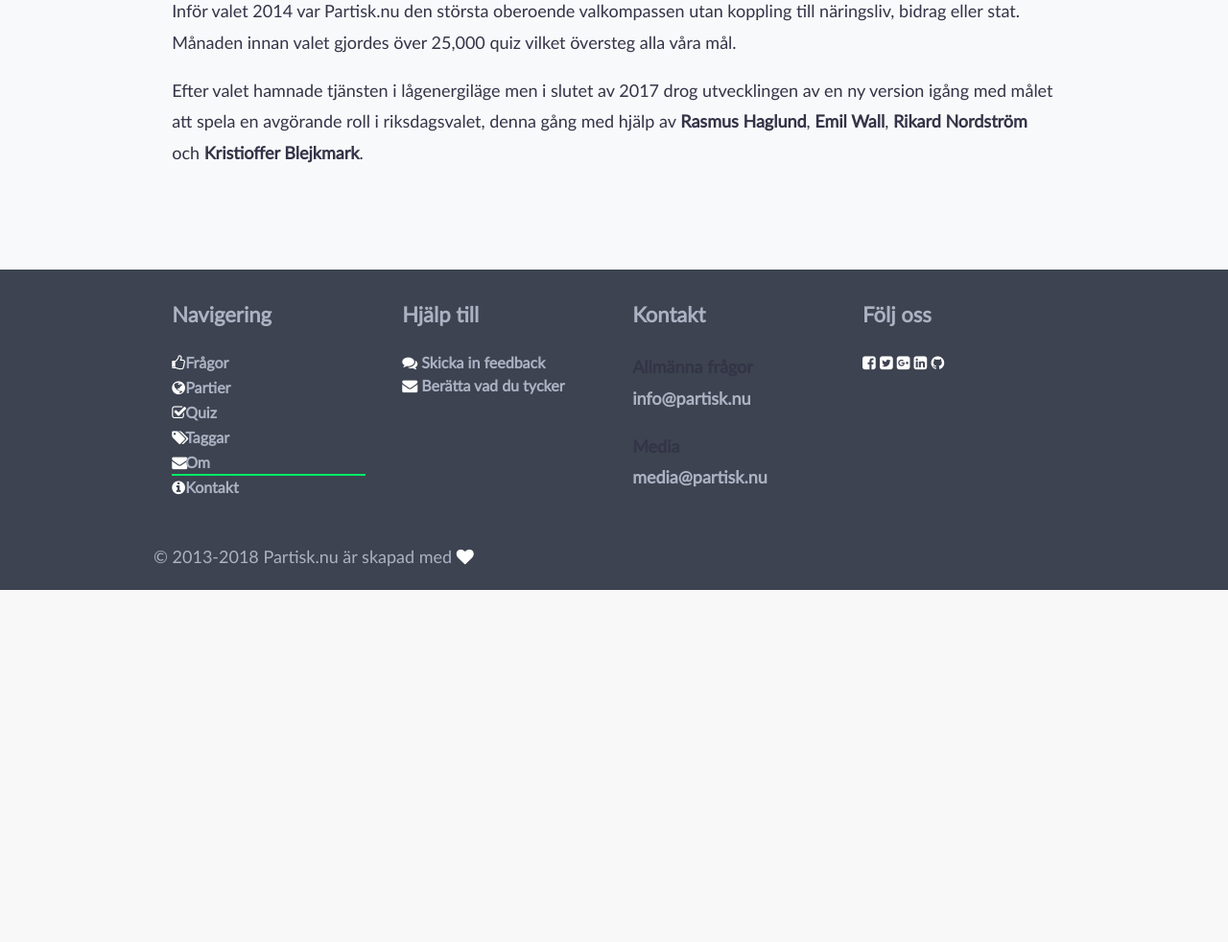
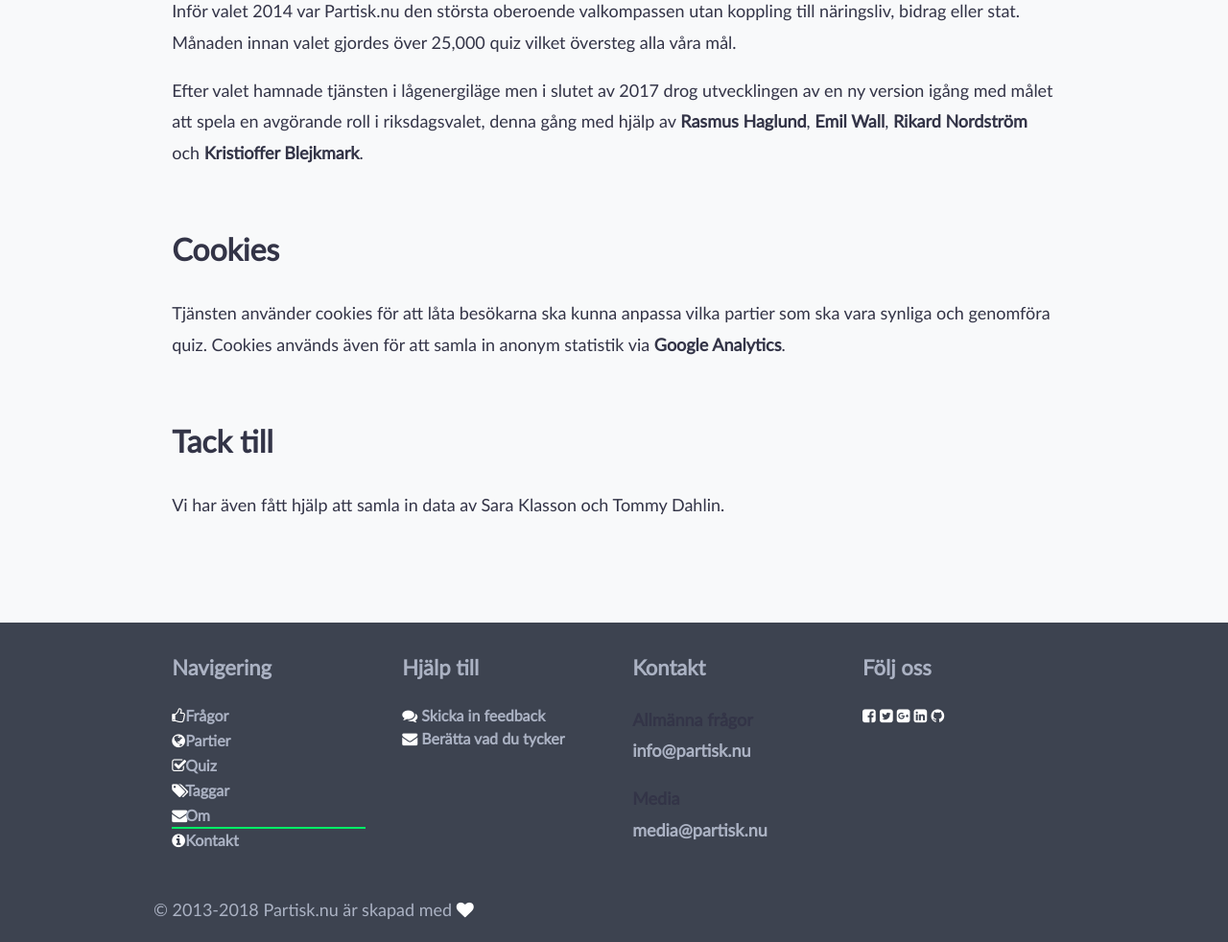
Before and after one commit to Partisk/Partisk.nu, a Django app: page /om/ in a window 1280 px wide. Shown: the part 743-1725 px from the top of the page at 96% size. Before the commit the page ends 1358 px from the top, so only its background shows below. Run offline with Django 3.2, Linux system fonts and the light colour scheme; parts of the project's set-up code (start-up, migrations or seed data) failed here and were passed over; some libraries are stand-ins or nearby versions.

Commit message:
Added info about cookies and a thenks to section

```diff
--- a/partisk/templates/about.html
+++ b/partisk/templates/about.html
@@ -27,4 +27,19 @@
             </p>
         </div>
     </div>
+    <div class="row">
+        <div class="col-12">
+            <h2>Cookies</h2>
+            <p>Tjänsten använder cookies för att låta besökarna ska kunna anpassa vilka partier som ska vara synliga och genomföra quiz.
+            Cookies används även för att samla in anonym statistik via <a href="https://www.google.com/analytics/#?modal_active=none">Google Analytics</a>.
+            </p>
+        </div>
+    </div>
+    <div class="row">
+        <div class="col-12">
+            <h2>Tack till</h2>
+            <p>Vi har även fått hjälp att samla in data av Sara Klasson och Tommy Dahlin.
+            </p>
+        </div>
+    </div>
 {% endblock %}
```
